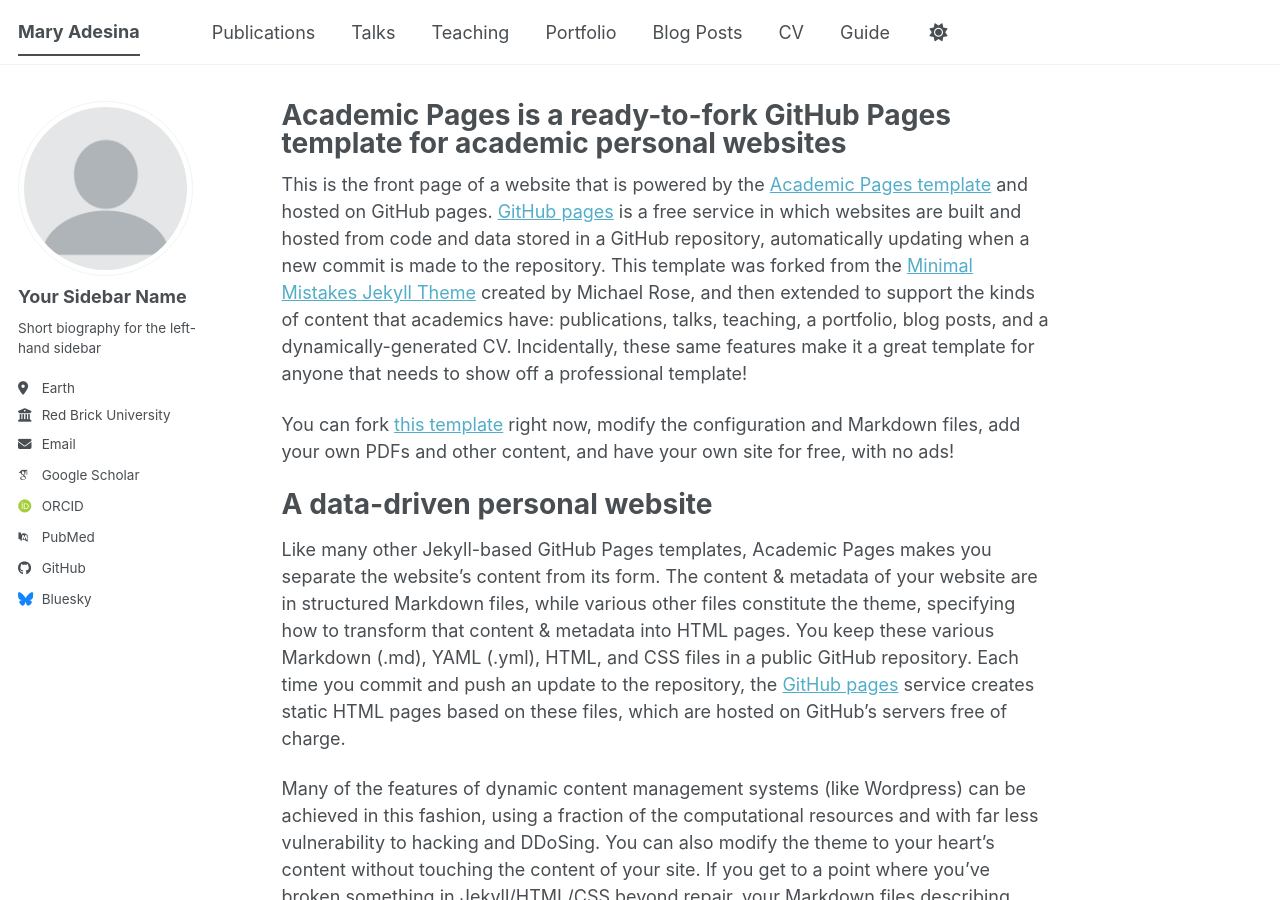
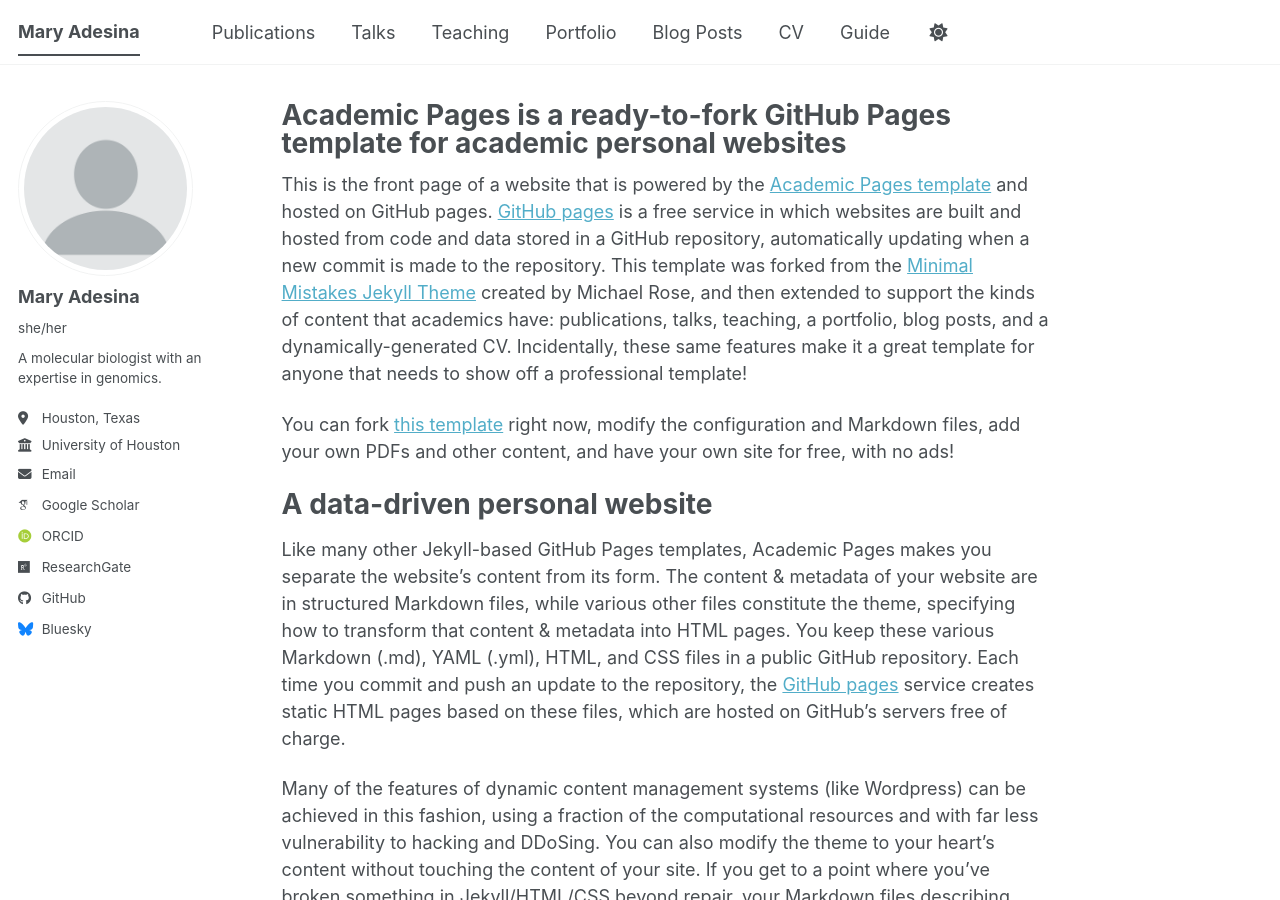
Before and after one commit to adesinamary-hub/adesinamary-hub.github.io, a Jekyll site: the page built from _pages/about.md, in a window 1280 px wide and 900 px high. Built offline with Jekyll 4.4.1, drawn with Linux system fonts in a browser that asks for light colours; some web fonts are replaced; a script bundle is joined from its source files by our own code; library files that are not in the unit come from our copies.

Commit message:
Update _config.yml

```diff
--- a/_config.yml
+++ b/_config.yml
@@ -24,25 +24,25 @@
 author:
   # Biographic information
   avatar           : "profile.png"
-  name             : "Your Sidebar Name"
-  pronouns         : # example: "she/her"
-  bio              : "Short biography for the left-hand sidebar"
-  location         : "Earth"
-  employer         : "Red Brick University"
+  name             : "Mary Adesina"
+  pronouns         : "she/her"
+  bio              : "A molecular biologist with an expertise in genomics."
+  location         : "Houston, Texas"
+  employer         : "University of Houston"
   uri              : # URL
-  email            : "none@example.org"
+  email            : "adesinamary006@gmail.com"
 
   # Academic websites
   academia         : # URL
   arxiv            : # URL - Update with the correct link to your profile
-  googlescholar    : "https://scholar.google.com/citations?user=PS_CX0AAAAAJ"
+  googlescholar    : "https://scholar.google.com/citations?user=icpdShwAAAAJ&hl=en"
   inspire-hep      : # URL
   impactstory      : # URL
   orcid            : "https://orcid.org/yourorcidurl"
   semantic         : # URL
   ssrn             : # URL
-  pubmed           : "https://www.ncbi.nlm.nih.gov/pubmed/?term=john+snow"
-  researchgate     : # URL
+  pubmed           : #"https://www.ncbi.nlm.nih.gov/pubmed/?term=john+snow"
+  researchgate     : "https://www.researchgate.net/profile/Mary-Adesina-2?ev=hdr_xprf"
   scopus           : # URL
   zotero           : # URL
 
```
